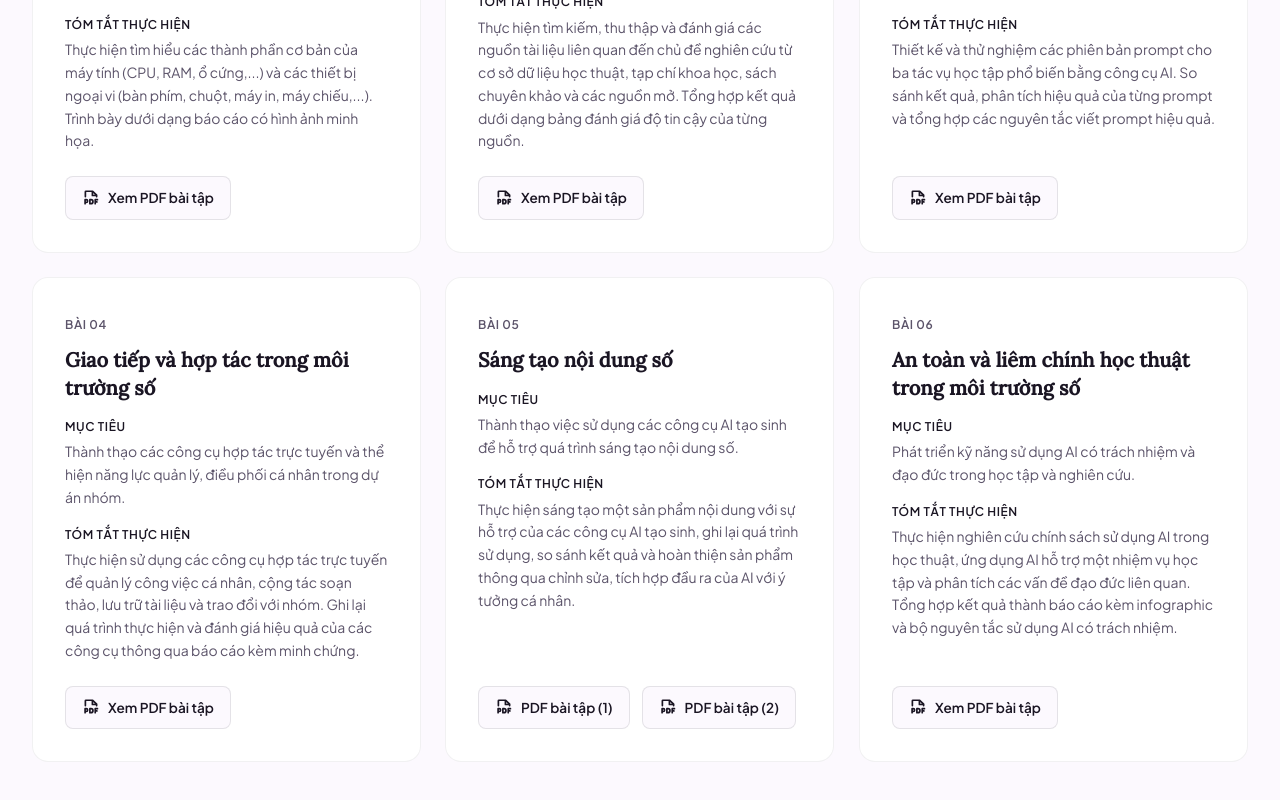
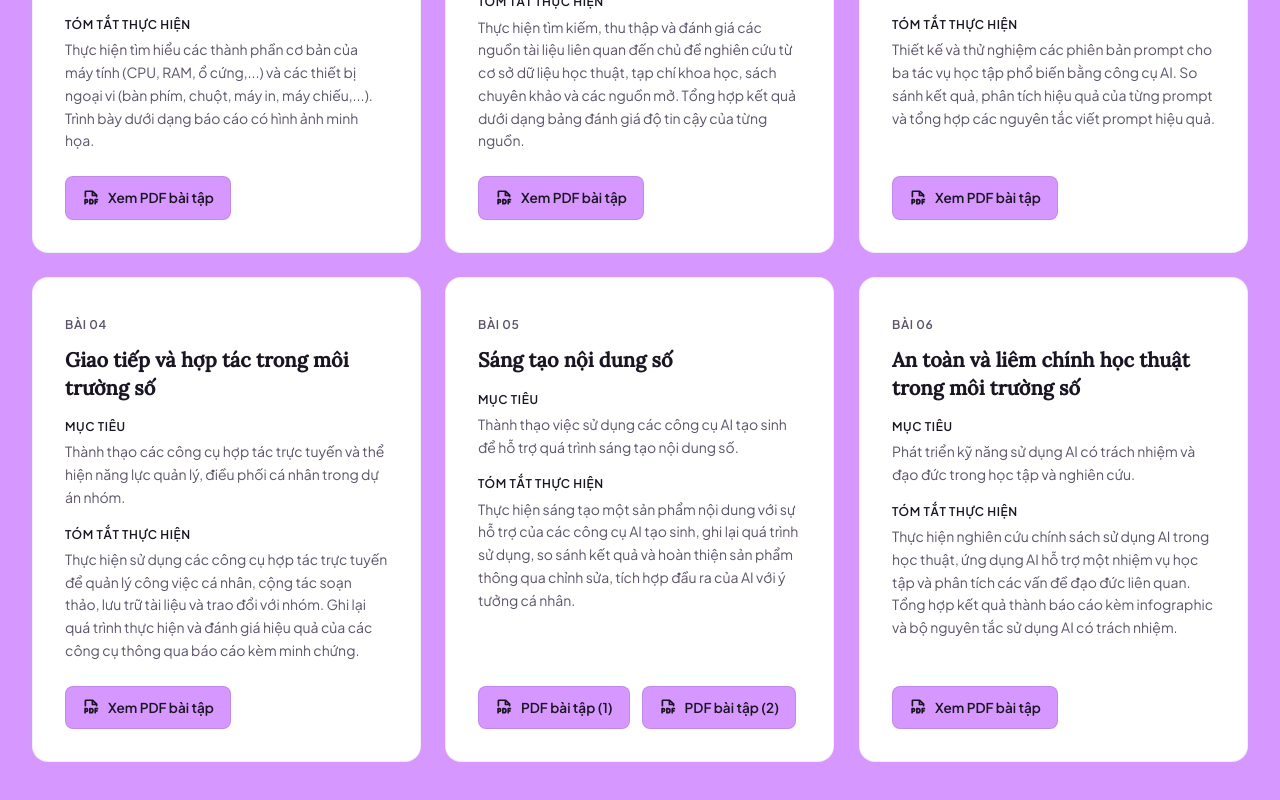
Before and after one commit to luongducthien0510-bit/portfoliotruc, a React (Vite) app: page / in a window 1280 px wide. Shown: the part 1486-2286 px from the top of the page. Built offline with nearby package versions, Linux system fonts and the light colour scheme.

Commit message:
Update background color to #D697FF and text in section 2

```diff
--- a/index_backup.html
+++ b/index_backup.html
@@ -14,7 +14,7 @@
 
     <style>
         :root {
-            --canvas: #fcf9fe;
+            --canvas: #D697FF;
             --surface: #ffffff;
             --accent: #D697FF;
             --accent-hover: #C57BFA;
--- a/src/index.css
+++ b/src/index.css
@@ -3,7 +3,7 @@
 @import "tailwindcss";
 
 :root {
-  --canvas: #fcf9fe;
+  --canvas: #D697FF;
   --surface: #ffffff;
   --accent: #D697FF;
   --accent-hover: #C57BFA;
```
